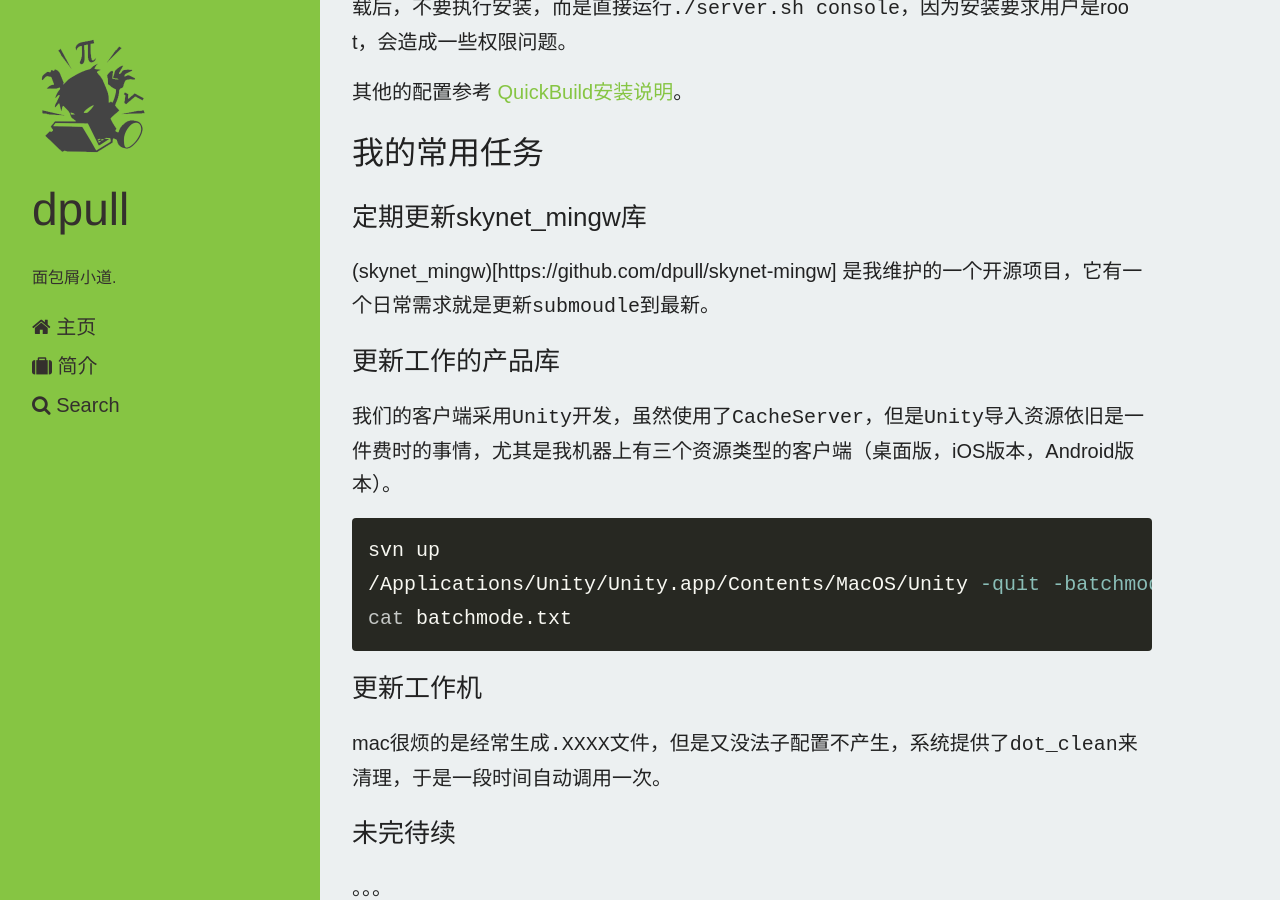
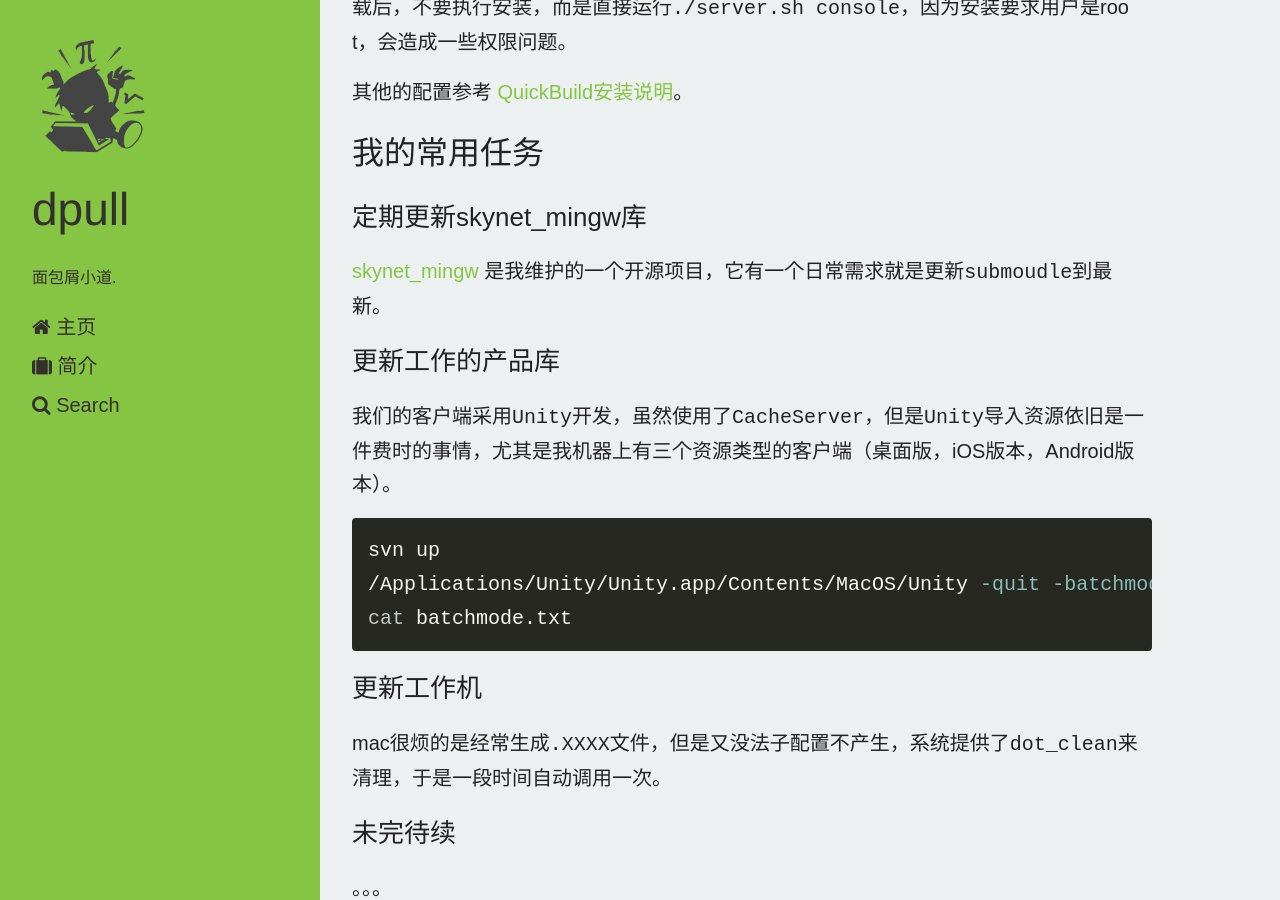
Before and after one commit to dpull/dpull.github.io, a Jekyll site: the page built from _posts/2016-03-31-quickbuild.md, in a window 1280 px wide and 900 px high, scrolled down 488 px. Built offline with Jekyll 4.4.1, drawn with Linux system fonts in a browser that asks for light colours; nearby versions of some CDN libraries; comment, search, counter and statistics services are not loaded.

Commit message:
格式错误

```diff
--- a/_posts/2016-03-31-quickbuild.md
+++ b/_posts/2016-03-31-quickbuild.md
@@ -18,7 +18,7 @@ tags: []
 ## 我的常用任务
 
 ### 定期更新skynet_mingw库
-(skynet_mingw)[https://github.com/dpull/skynet-mingw] 是我维护的一个开源项目，它有一个日常需求就是更新`submoudle`到最新。
+[skynet_mingw](https://github.com/dpull/skynet-mingw) 是我维护的一个开源项目，它有一个日常需求就是更新`submoudle`到最新。
 
 ### 更新工作的产品库
 我们的客户端采用`Unity`开发，虽然使用了`CacheServer`，但是`Unity`导入资源依旧是一件费时的事情，尤其是我机器上有三个资源类型的客户端（桌面版，iOS版本，Android版本）。
```
